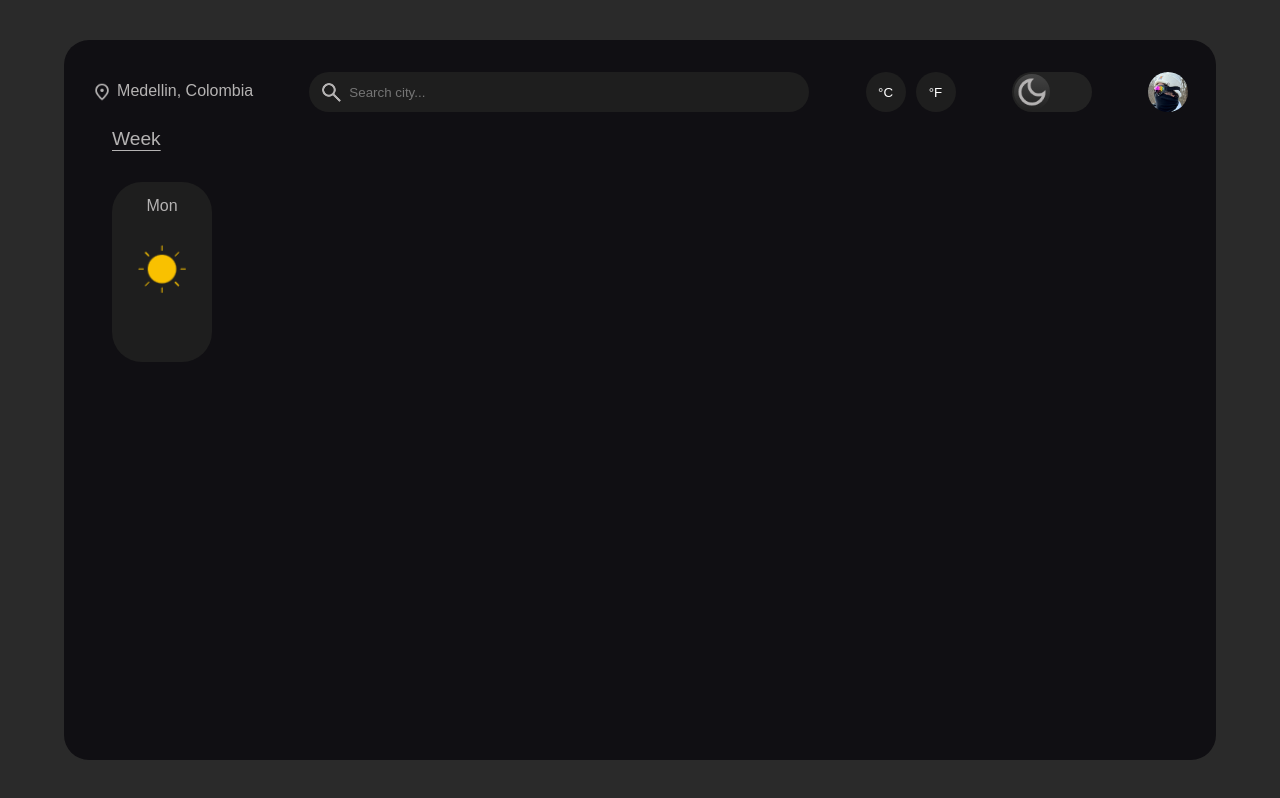
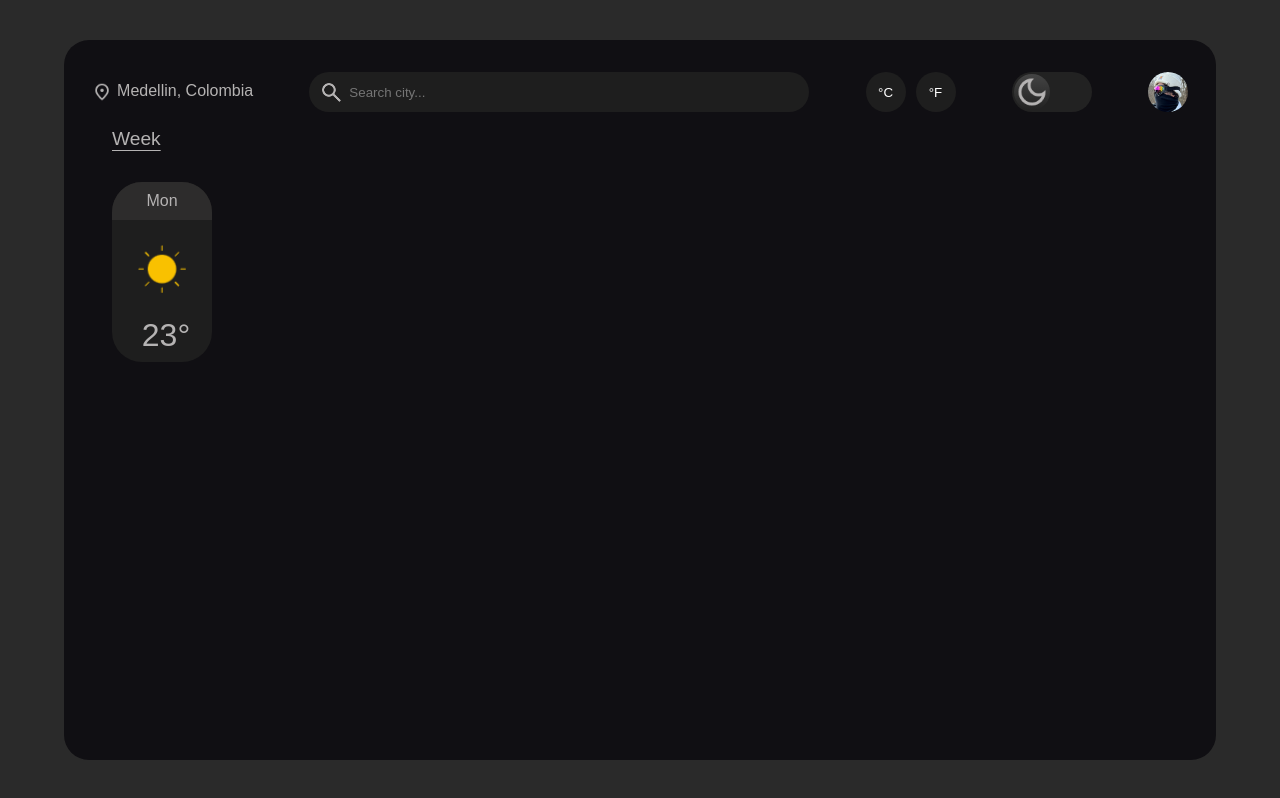
Before and after one commit to christianmonsalve850/weather-app, a React (Vite) app: page / in a window 1280 px wide. Built offline with nearby package versions, Linux system fonts and the light colour scheme.

Commit message:
update widget

```diff
--- a/src/Widgets/WeekWidgets.jsx
+++ b/src/Widgets/WeekWidgets.jsx
@@ -1,14 +1,18 @@
 import styles from './Widgets.module.css'
 
 function WeekWidgets() {
+    const daysOfWeek = ["Mon", "Tue", "Wed", "Thu", "Fri", "Sat", "Sun"];
+
     return (
         <>
             <button className={styles.week_btn}>Week</button><br />
             <div className={styles.forecast}>
                 <div className={styles.individual_widget}>
-                    <span>Mon</span>
+                    <div>
+                        <span>Mon</span>
+                    </div>
                     <img src="./src/assets/sunny.png" alt="" />
-                    <span className={styles.temp}></span>
+                    <span className={styles.temp}>23°</span>
                 </div>
             </div>
         </>
--- a/src/Widgets/Widgets.module.css
+++ b/src/Widgets/Widgets.module.css
@@ -18,19 +18,29 @@
     width: 100px;
     height: 180px;
     border-radius: 30px;
-    padding: 15px;
     text-align: center;
     background-color: #1E1E1E;
 }
 
-.individual_widget span {
+.individual_widget div  {
+    background-color: #2d2c2c;
+    padding: 10px 0;
+    width: 100%;
+    border-radius: 30px 30px 0 0;
+}
+
+.individual_widget div span {
     color: #B5B3B3;
 }
 
 .individual_widget img {
-    margin-top: 30px;
+    margin-top: 25px;
+    margin-bottom: 20px;
+
 }
 
 .individual_widget span.temp {
-
+    font-size: 2rem;
+    margin-left: 8px;
+    color: #B5B3B3;
 }
```
